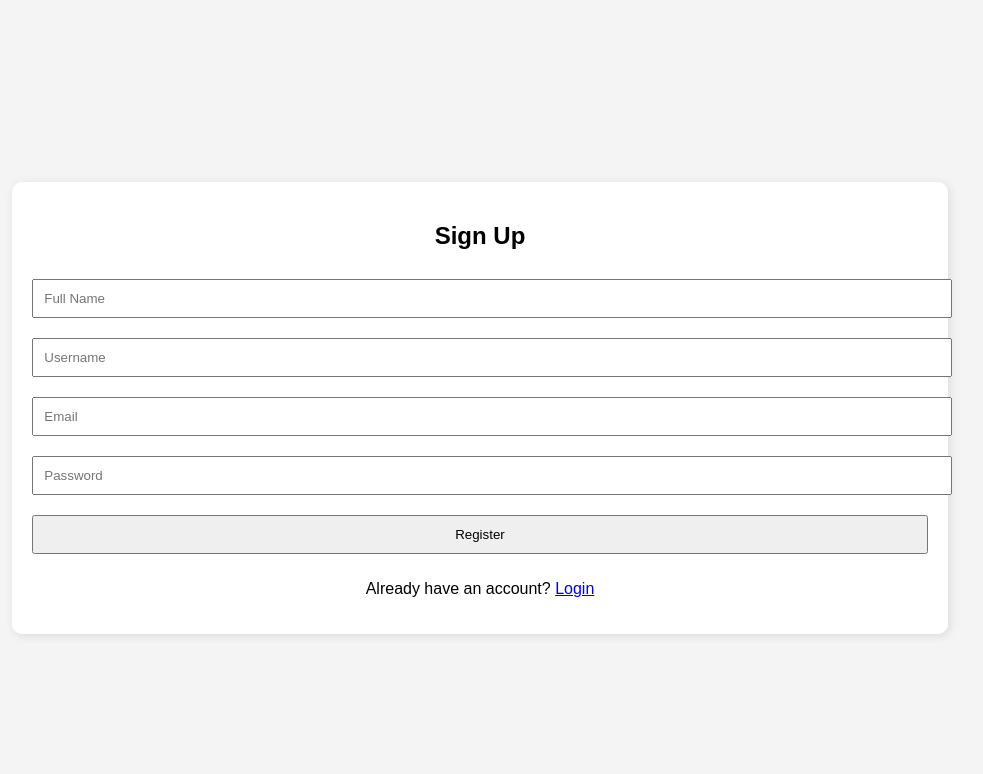
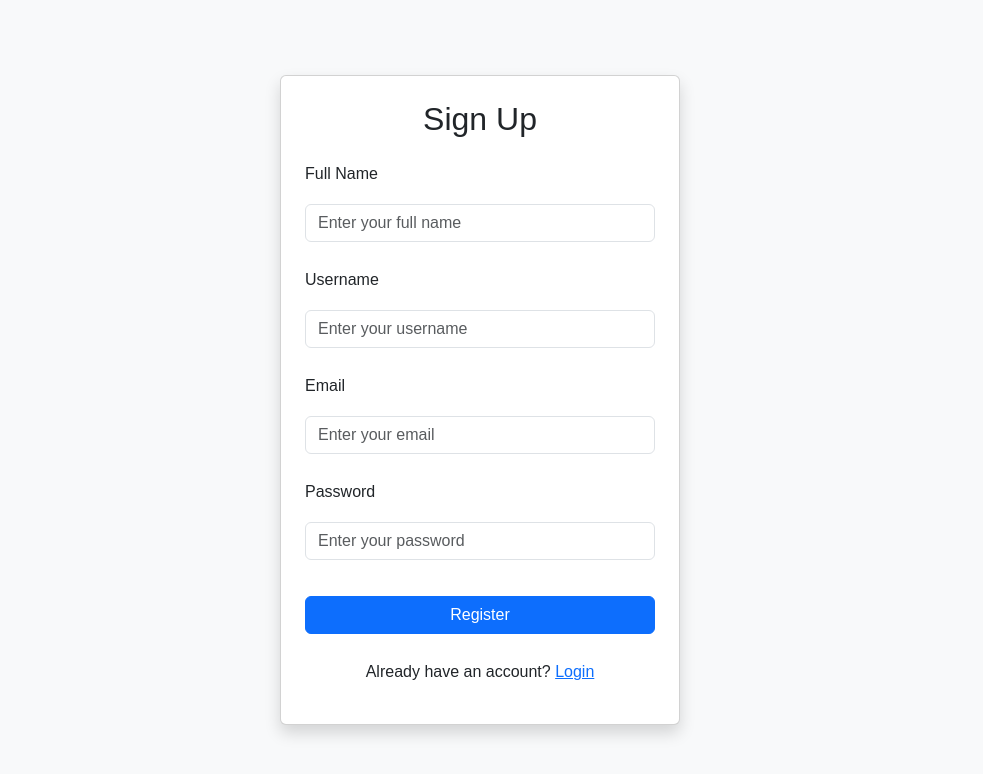
Before and after one commit to Ben-Ammar1312/websocket-nodeJs, a website: page public/register.html in a window 1280 px wide. Shown: the whole page, without its empty margins (160-1143 px from the left). Drawn offline with nearby package versions, Linux system fonts and the light colour scheme.

```diff
--- a/public/register.html
+++ b/public/register.html
@@ -4,22 +4,37 @@
     <meta charset="UTF-8">
     <meta name="viewport" content="width=device-width, initial-scale=1.0">
     <title>Sign Up</title>
+    <!-- Bootstrap CSS -->
+    <link href="https://cdn.jsdelivr.net/npm/bootstrap@5.3.0/dist/css/bootstrap.min.css" rel="stylesheet">
     <link rel="stylesheet" href="stylesheets/login-register-stylesheet.css">
-    <style>
+</head>
+<body class="d-flex align-items-center justify-content-center vh-100 bg-light">
 
-    </style>
-</head>
-<body>
-<div class="container">
-    <h2>Sign Up</h2>
-    <input type="text" id="name" placeholder="Full Name">
-    <input type="text" id="username" placeholder="Username">
-    <input type="email" id="email" placeholder="Email">
-    <input type="password" id="password" placeholder="Password">
-    <button onclick="register()">Register</button>
-    <p>Already have an account? <a href="login.html">Login</a></p>
+<div class="card shadow p-4" style="width: 400px;">
+    <h2 class="text-center mb-4">Sign Up</h2>
+    <div class="mb-3">
+        <label for="name" class="form-label">Full Name</label>
+        <input type="text" id="name" class="form-control" placeholder="Enter your full name">
+    </div>
+    <div class="mb-3">
+        <label for="username" class="form-label">Username</label>
+        <input type="text" id="username" class="form-control" placeholder="Enter your username">
+    </div>
+    <div class="mb-3">
+        <label for="email" class="form-label">Email</label>
+        <input type="email" id="email" class="form-control" placeholder="Enter your email">
+    </div>
+    <div class="mb-3">
+        <label for="password" class="form-label">Password</label>
+        <input type="password" id="password" class="form-control" placeholder="Enter your password">
+    </div>
+    <button class="btn btn-primary w-100" onclick="register()">Register</button>
+    <p class="mt-3 text-center">Already have an account? <a href="login.html">Login</a></p>
 </div>
 
+<!-- Bootstrap JS -->
+<script src="https://cdn.jsdelivr.net/npm/bootstrap@5.3.0/dist/js/bootstrap.bundle.min.js"></script>
 <script src="scripts/register-script.js"></script>
+
 </body>
 </html>
```
Also changed, not shown: app.js (+10 -3 lines).
